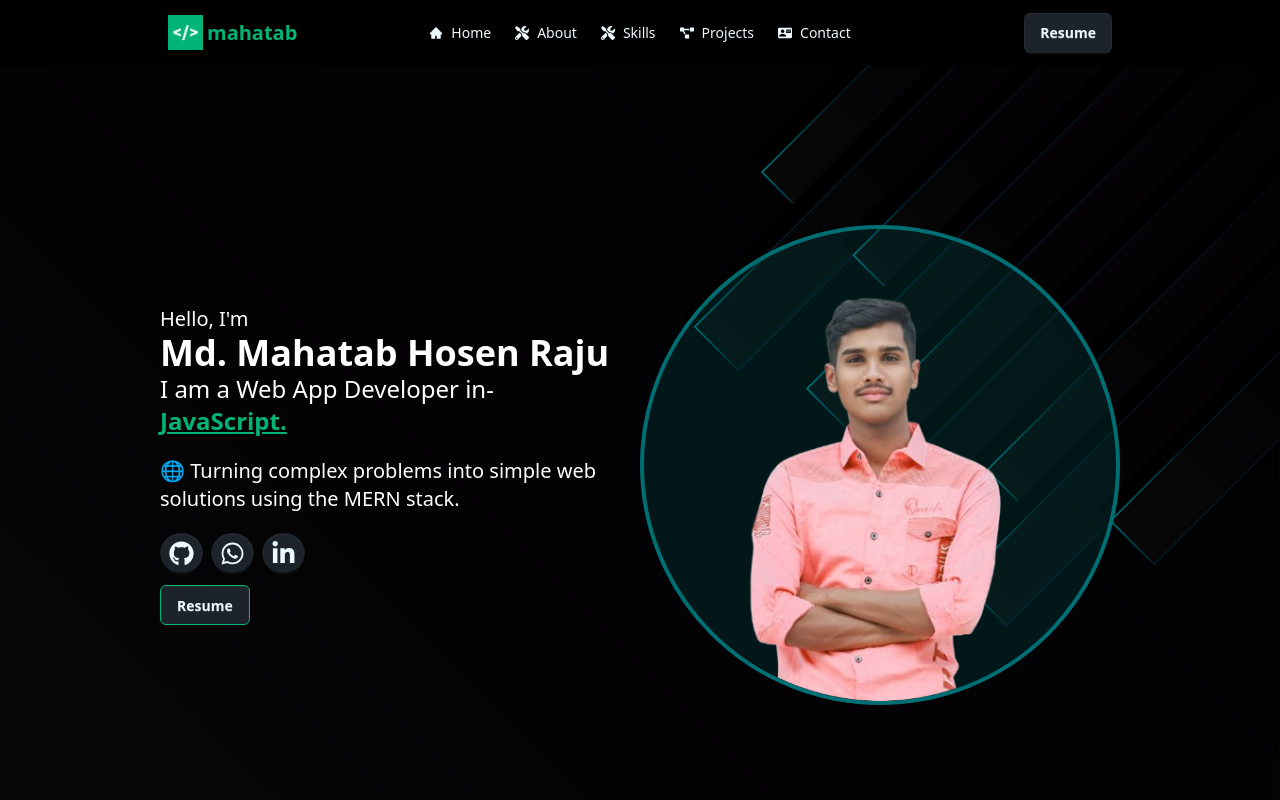
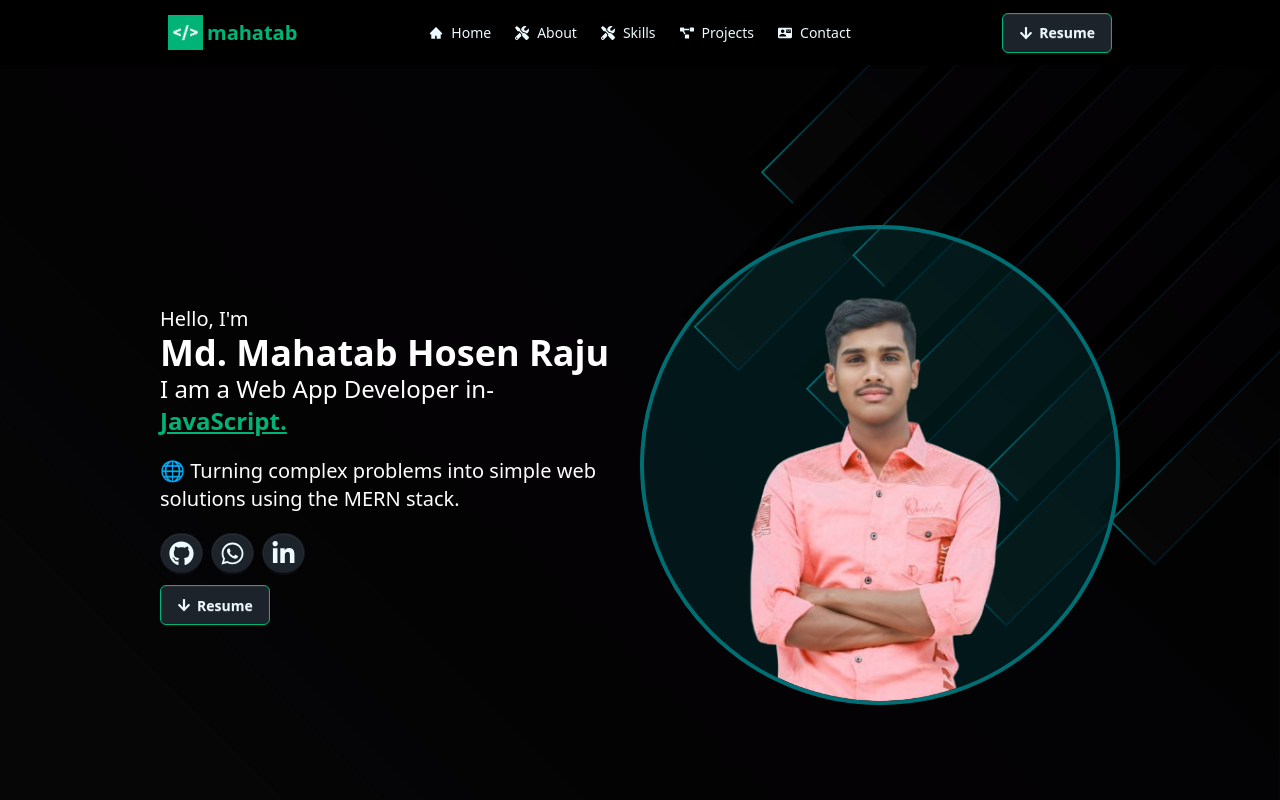
Before and after one commit to mahatab6/portfolio, a React (Vite) app: page / in a window 1280 px wide. Shown: the top 800 px of the page. Built offline with nearby package versions, Linux system fonts and the light colour scheme; no server answers.

Commit message:
resume and ui update

```diff
--- a/src/components/Main Components/Navbar.jsx
+++ b/src/components/Main Components/Navbar.jsx
@@ -5,6 +5,8 @@ import { AiFillHome } from 'react-icons/ai';
 import { FaTools, FaProjectDiagram } from 'react-icons/fa';
 import { MdContactMail } from 'react-icons/md';
 import { Link as ScrollLink } from 'react-scroll';
+import { FaArrowDown } from "react-icons/fa";
+
 
 
 const Navbar = () => {
@@ -32,7 +34,7 @@ const Navbar = () => {
                 </ScrollLink>
             </li>
             <li>
-                <ScrollLink to='contact-section' smooth={true} duration={500} className={({ isActive }) => isActive ? "text-[#00B477] text-base flex items-center gap-2" : "flex items-center gap-2"}>
+                <ScrollLink to='contact-section' smooth={true} duration={500} spy={true} activeClass="text-[#00B477]" className={({ isActive }) => isActive ? "text-[#00B477] text-base flex items-center gap-2" : "flex items-center gap-2"}>
                 <MdContactMail /> Contact
                 </ScrollLink>
             </li>
@@ -67,8 +69,8 @@ const Navbar = () => {
                     download
                     to="https://drive.google.com/file/d/1zEcNjNKyTWByo9u5RQ6EWF4b-MMiHl4U/view"
                     target="_blank"
-                    className="rounded-md border-none border-[#00B477] btn bg-base-100  hover:bg-[#00B477]"
-                    >
+                    className="rounded-md border border-[#00B477] btn bg-base-100  hover:bg-[#00B477]"
+                    ><FaArrowDown />
                     Resume
                     </Link>
                 </div>
--- a/src/pages/Contact.jsx
+++ b/src/pages/Contact.jsx
@@ -210,7 +210,7 @@ export default function Contact() {
           {/* Submit Button */}
           <button
             type="submit"
-            className="w-full bg-green-500 text-white py-3 px-6 rounded-lg font-semibold flex items-center justify-center gap-2 hover:bg-green-600 transition"
+            className="w-full bg-green-500 hover:cursor-pointer text-white py-3 px-6 rounded-lg font-semibold flex items-center justify-center gap-2 hover:bg-green-600 transition"
           >
             <span>Send Message</span>
             <Send className="w-4 h-4" />
--- a/src/pages/Hero.jsx
+++ b/src/pages/Hero.jsx
@@ -9,6 +9,8 @@ import {
 } from "react-icons/fa";
 import { Link } from "react-router";
 import heroimage from "../assets/heroimg.png";
+import { FaArrowDown } from "react-icons/fa";
+
 
 const Hero = () => {
   return (
@@ -99,7 +101,7 @@ const Hero = () => {
                 to="https://drive.google.com/file/d/1zEcNjNKyTWByo9u5RQ6EWF4b-MMiHl4U/view"
                 target="_blank"
                 className="rounded-md border border-[#00B477] btn bg-base-100 hover:bg-[#00B477]"
-              >
+              ><FaArrowDown />
                 Resume
               </Link>
             </div>
```
